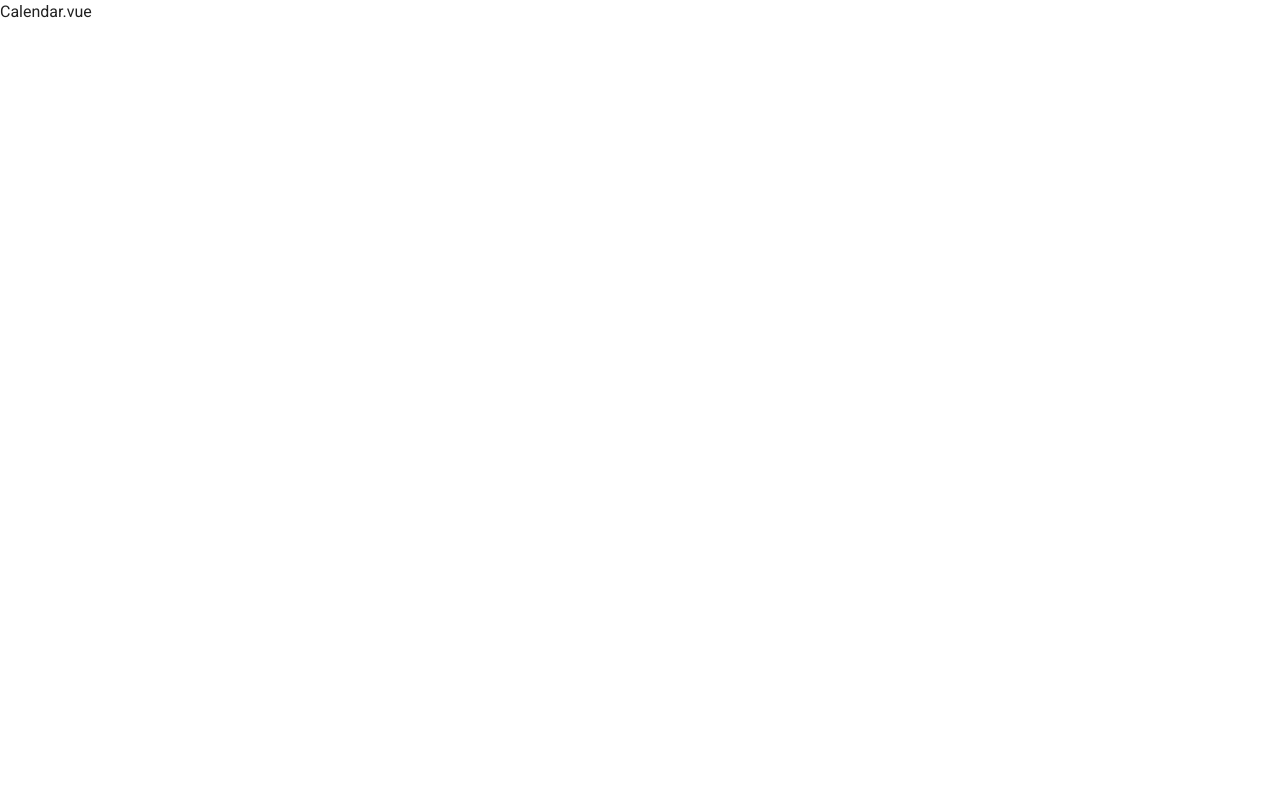
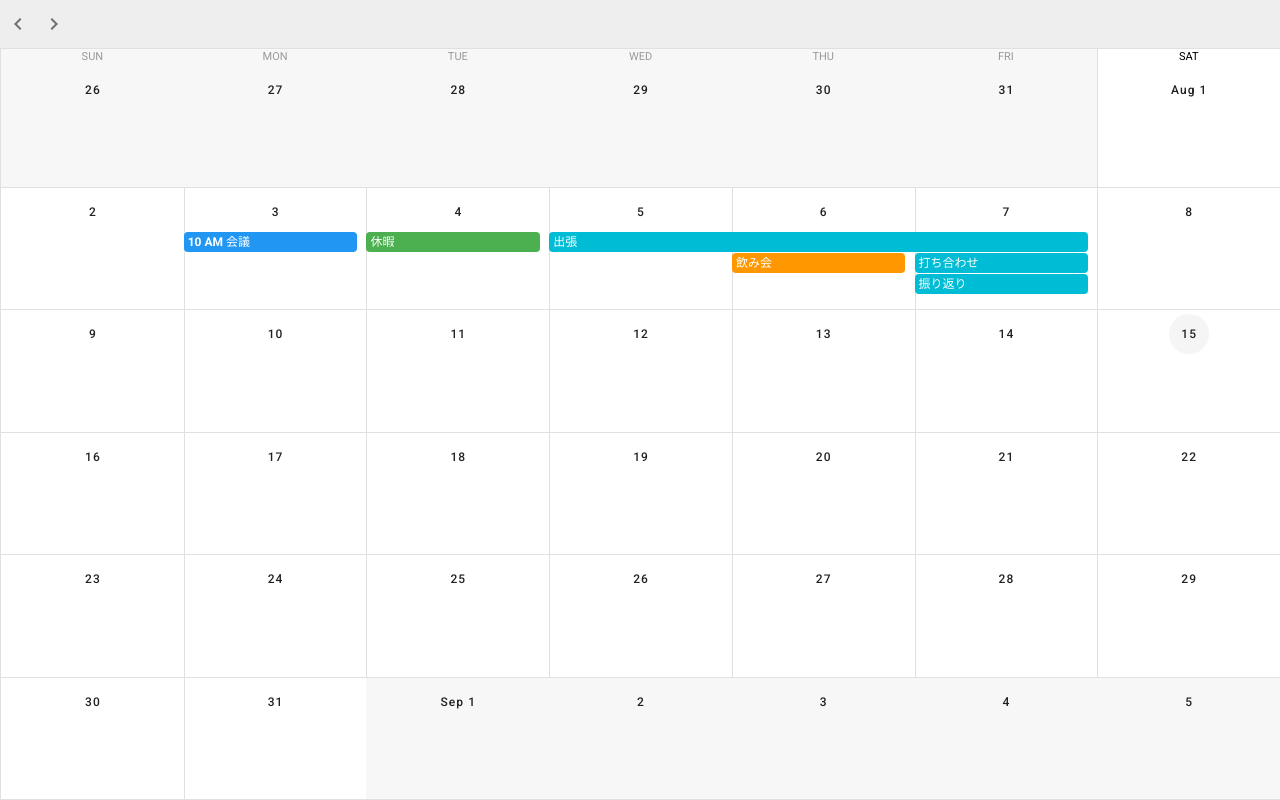
Before and after one commit to youichiro/vuetify-calendar-sample, a Vue app: page / in a window 1280 px wide. Built offline with nearby package versions, Linux system fonts and the light colour scheme.

Commit message:
最低限の表示

```diff
--- a/src/components/Calendar.vue
+++ b/src/components/Calendar.vue
@@ -1,11 +1,85 @@
 <template>
-  <v-app>
-    Calendar.vue
-  </v-app>
+  <div>
+    <v-sheet
+      tile
+      height="6vh"
+      color="grey lighten-3"
+      class="d-flex align-center"
+    >
+      <v-btn icon @click="$refs.calendar.prev()">
+        <v-icon>mdi-chevron-left</v-icon>
+      </v-btn>
+      <v-btn icon @click="$refs.calendar.next()">
+        <v-icon>mdi-chevron-right</v-icon>
+      </v-btn>
+    </v-sheet>
+    <v-sheet height="94vh">
+      <v-calendar
+        ref="calendar"
+        :events="events"
+        :event-color="getEventColor"
+        @change="getEvents"
+      ></v-calendar>
+    </v-sheet>
+  </div>
 </template>
 
 <script>
-export default {
-  name: 'Calendar',
-}
+  export default {
+    data: () => ({
+      events: [],
+    }),
+    methods: {
+      getEvents () {
+        const events = [
+          {
+            name: '会議',
+            start: new Date('2020-08-03T10:00:00'),  // 開始時刻
+            end: new Date('2020-08-03T11:00:00'),  // 終了時刻
+            color: 'blue',
+            timed: true,  // 終日ならfalse
+          },
+          {
+            name: '休暇',
+            start: new Date('2020-08-04'),
+            end: new Date('2020-08-04'),
+            color: 'green',
+            timed: false,
+          },
+          {
+            name: '出張',
+            start: new Date('2020-08-05'),
+            end: new Date('2020-08-07'),
+            color: 'cyan',
+            timed: false,
+          },
+          {
+            name: '飲み会',
+            start: new Date('2020-08-06'),
+            end: new Date('2020-08-06'),
+            color: 'orange',
+            timed: false,
+          },
+          {
+            name: '打ち合わせ',
+            start: new Date('2020-08-07T10:00:00'),
+            end: new Date('2020-08-07T11:00:00'),
+            color: 'cyan',
+            timed: false,
+          },
+          {
+            name: '振り返り',
+            start: new Date('2020-08-07:11:00:00'),
+            end: new Date('2020-08-07T12:00:00'),
+            color: 'cyan',
+            timed: false,
+          },
+        ]
+        this.events = events
+      },
+      getEventColor (event) {
+        return event.color
+      },
+    },
+  }
 </script>
```
